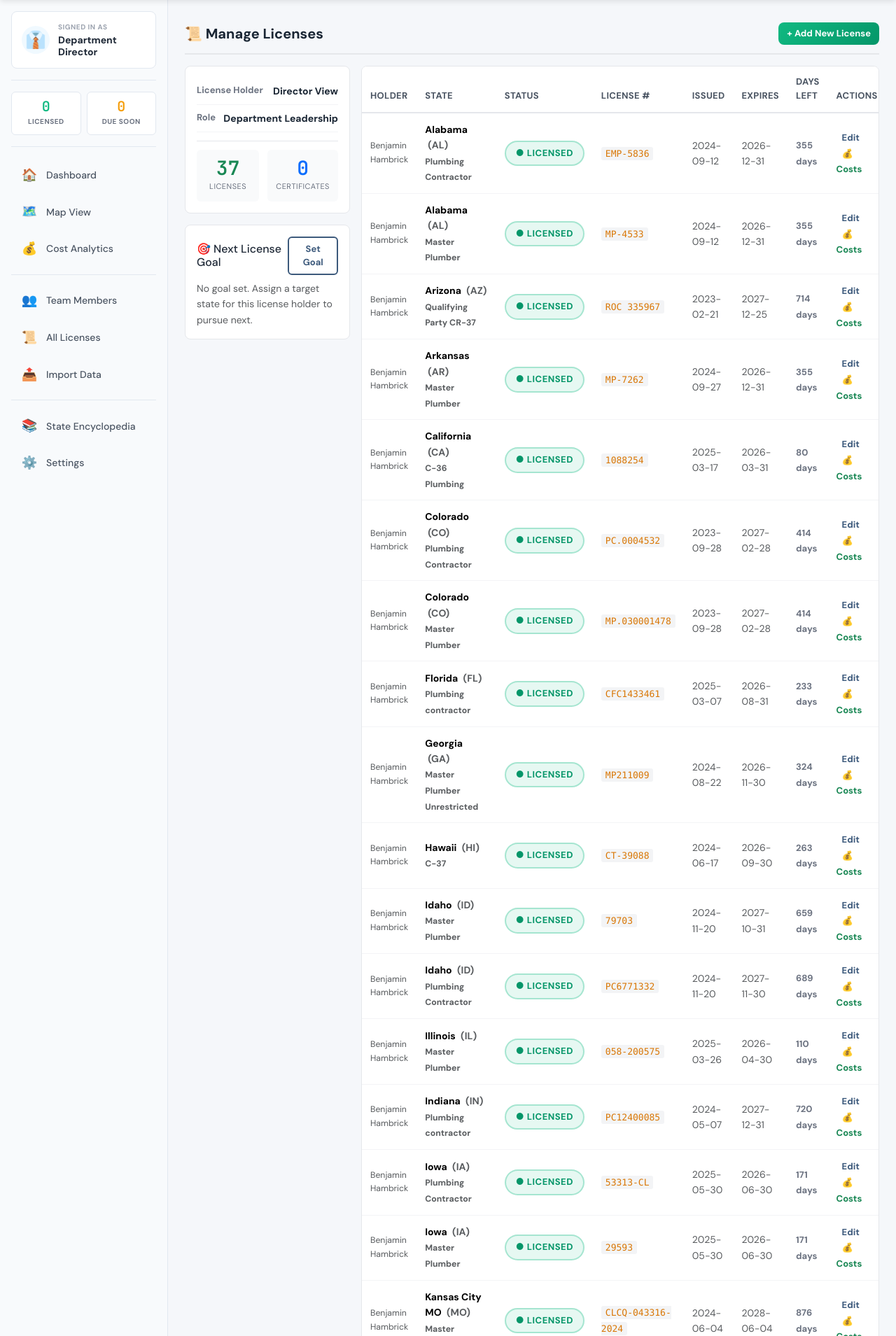
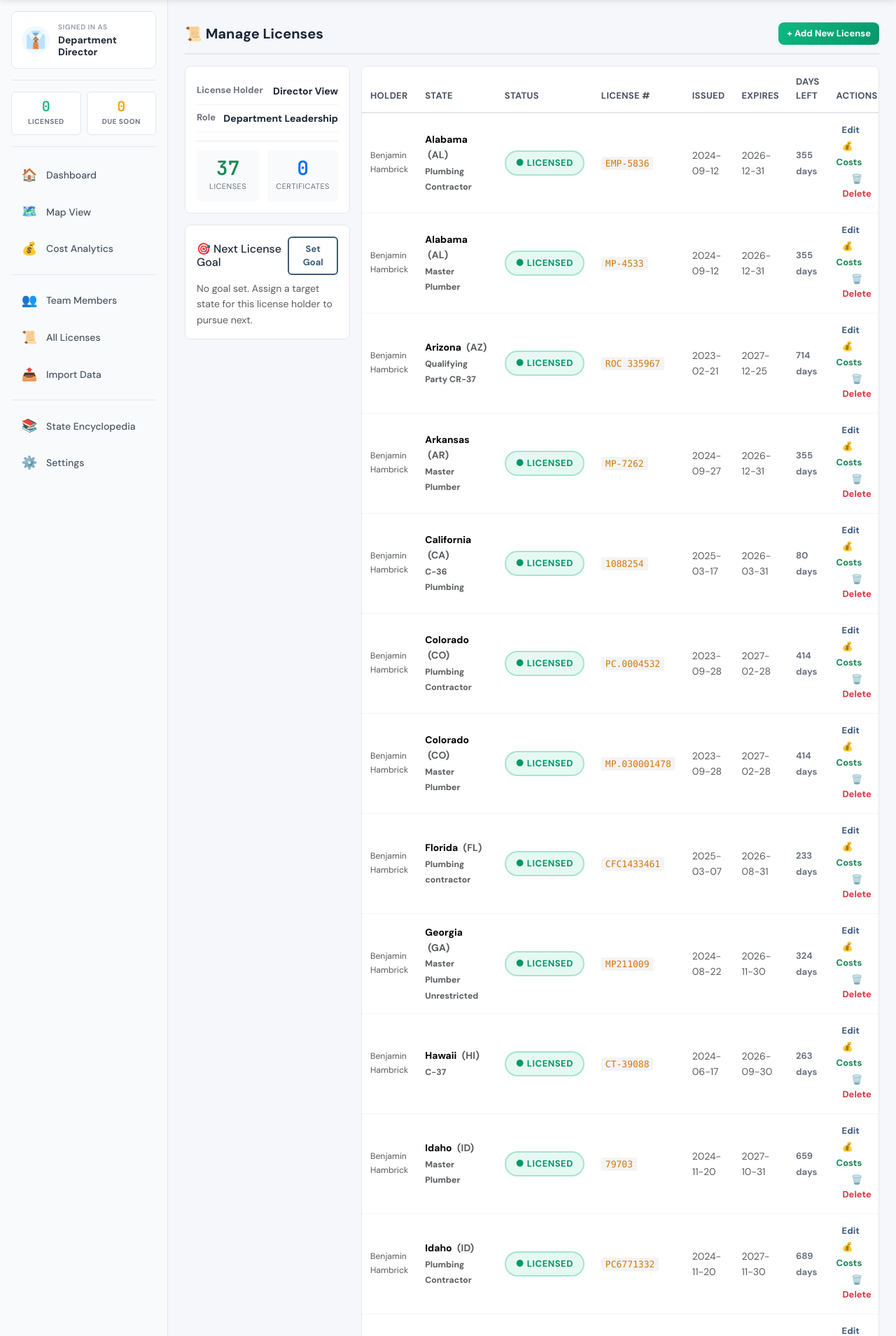
Before and after one commit to bhambrick326/Licensing-Roadmap, a Flask app: page /manage-licenses in a window 1280 px wide. Shown: the part 48-1957 px from the top of the page at 70% size. Run offline with Flask 3, Linux system fonts and the light colour scheme; the visitor is signed in with stand-in values (Sample User, id 1); some libraries are stand-ins or nearby versions.

Commit message:
✨ Add delete license functionality
FEATURE: License holders can now delete licenses from Manage Licenses view

Changes:
✅ Added delete button (🗑️) next to Edit and Costs buttons
✅ Added JavaScript confirmation dialog before delete
✅ Added /settings/delete-license/<license_id> route
✅ Uses delete_license_from_db() to remove from PostgreSQL
✅ Redirects back to Manage Licenses after deletion

UI:
- Red delete button with trash icon
- Confirmation dialog shows jurisdiction name
- Prevents accidental deletions

Database:
- CASCADE delete removes associated costs and budget
- Properly updates holder's total_licenses count

Testing:
- Delete button appears in manage licenses table
- Confirmation shows correct license info
- License removed from database
- Page reloads showing updated list

```diff
--- a/app.py
+++ b/app.py
@@ -1420,6 +1420,19 @@ def add_license():
     else:
         return "Error adding license", 500
 
+@app.route('/settings/delete-license/<license_id>', methods=['POST'])
+def delete_license_route(license_id):
+    """Delete a license"""
+    account = get_allowed_account()
+
+    # Delete from database
+    success = delete_license_from_db(account, license_id)
+
+    if success:
+        return redirect(f'/manage-licenses?account={account}')
+    else:
+        return "Error deleting license", 500
+
 @app.route('/settings/cost-details/<license_id>')
 def cost_details(license_id):
     """View cost details for a license"""
--- a/templates/manage_licenses.html
+++ b/templates/manage_licenses.html
@@ -202,6 +202,7 @@ function clearGoal() {
                                         <td>
                                             <a href="/settings/edit-license/{{ license.license_id }}" class="btn-table-action">Edit</a>
                                             <a href="/settings/cost-details/{{ license.license_id }}" class="btn-table-action text-success">💰 Costs</a>
+                                            <button onclick="confirmDelete('{{ license.license_id }}', '{{ license.jurisdiction }}')" class="btn-table-action text-danger" style="border: none; background: none; cursor: pointer;">🗑️ Delete</button>
                                         </td>
                                     </tr>
                                     {% endfor %}
@@ -296,4 +297,29 @@ function clearGoal() {
 }
 </script>
 
+
+<script>
+function confirmDelete(licenseId, jurisdiction) {
+    if (confirm(`Are you sure you want to delete the ${jurisdiction} license (${licenseId})? This cannot be undone.`)) {
+        // Create form and submit
+        const form = document.createElement('form');
+        form.method = 'POST';
+        form.action = '/settings/delete-license/' + licenseId;
+
+        // Add CSRF token if needed
+        const csrfToken = document.querySelector('meta[name="csrf-token"]');
+        if (csrfToken) {
+            const input = document.createElement('input');
+            input.type = 'hidden';
+            input.name = 'csrf_token';
+            input.value = csrfToken.content;
+            form.appendChild(input);
+        }
+
+        document.body.appendChild(form);
+        form.submit();
+    }
+}
+</script>
+
 {% endblock %}
```
